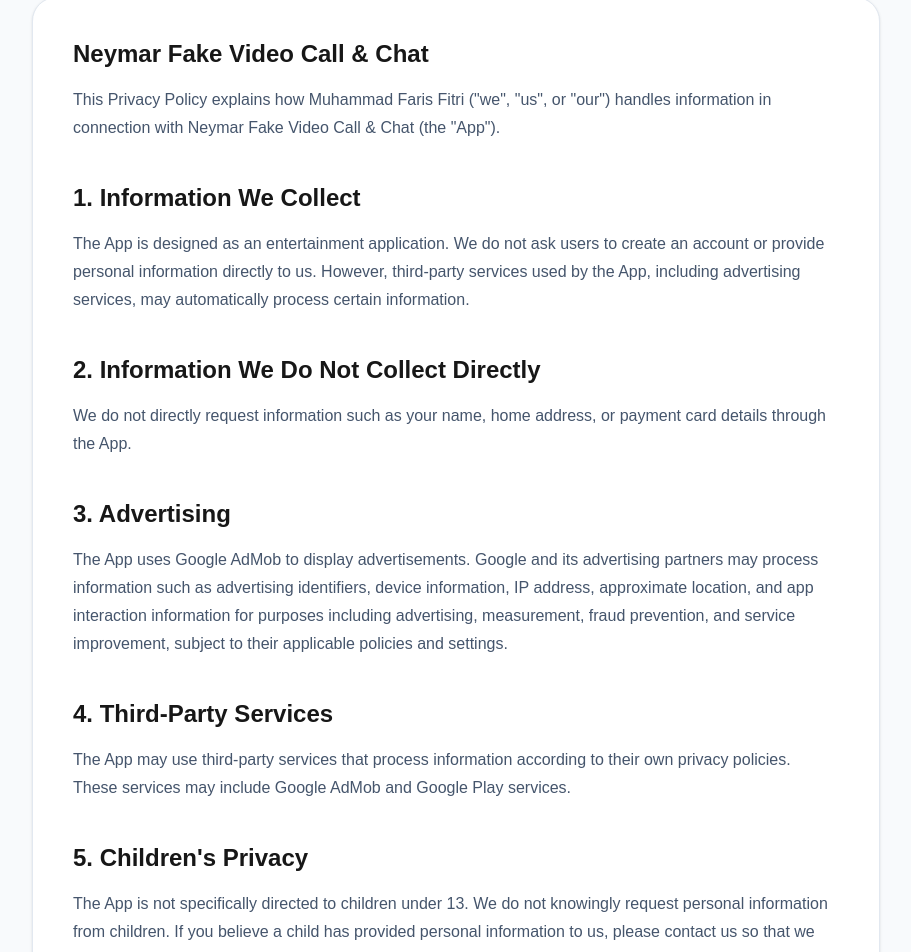
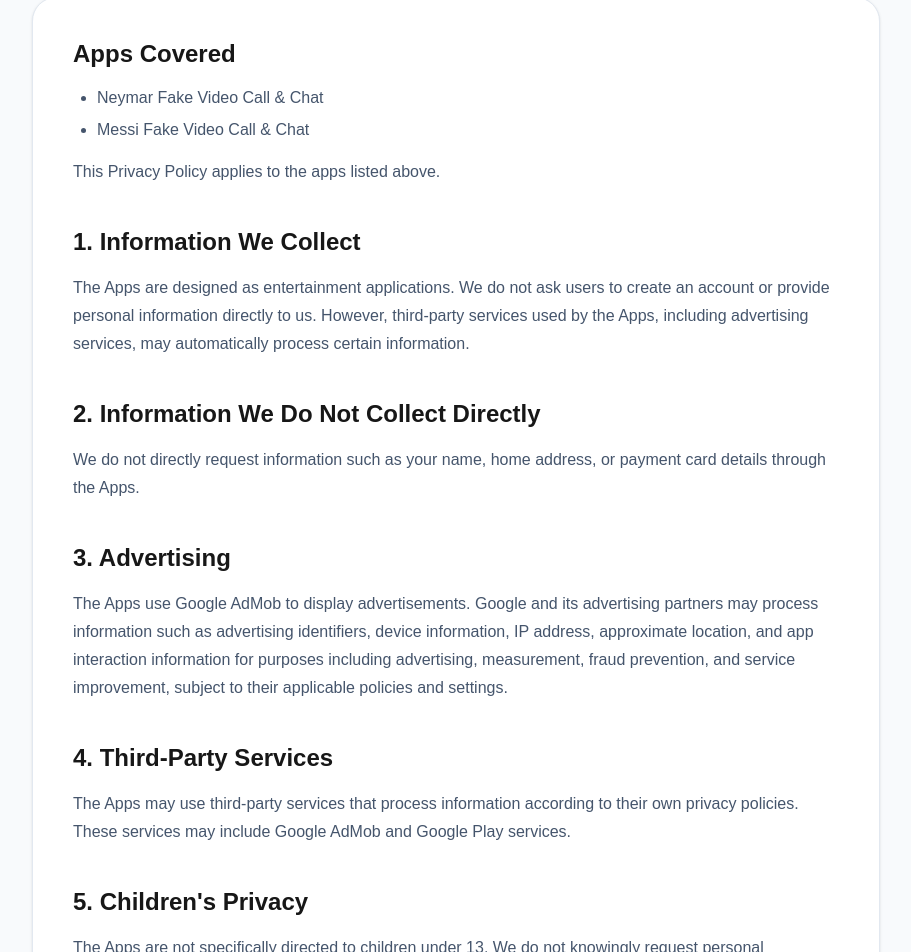
Before and after one commit to farisfitri08/faris-developer-website, a Next.js app: page /privacy in a window 1280 px wide. Shown: the part 320-1272 px from the top of the page, without its empty margins (184-1095 px from the left). Built offline with nearby package versions, Linux system fonts and the light colour scheme.

Commit message:
add messi app in privacy

```diff
--- a/app/privacy/page.tsx
+++ b/app/privacy/page.tsx
@@ -16,14 +16,16 @@
 
         <div className="mt-10 rounded-3xl border border-slate-200 bg-white p-7 shadow-sm sm:p-10">
           <h2 className="text-2xl font-bold">
-            Neymar Fake Video Call & Chat
+            Apps Covered
           </h2>
 
+          <ul className="mt-4 list-disc space-y-2 pl-6 text-slate-600">
+            <li>Neymar Fake Video Call &amp; Chat</li>
+            <li>Messi Fake Video Call &amp; Chat</li>
+          </ul>
+
           <p className="mt-4 leading-7 text-slate-600">
-            This Privacy Policy explains how Muhammad Faris Fitri
-            (&quot;we&quot;, &quot;us&quot;, or &quot;our&quot;) handles
-            information in connection with Neymar Fake Video Call &
-            Chat (the &quot;App&quot;).
+            This Privacy Policy applies to the apps listed above.
           </p>
 
           <h2 className="mt-10 text-2xl font-bold">
@@ -31,11 +33,11 @@
           </h2>
 
           <p className="mt-4 leading-7 text-slate-600">
-            The App is designed as an entertainment application. We do
-            not ask users to create an account or provide personal
-            information directly to us. However, third-party services
-            used by the App, including advertising services, may
-            automatically process certain information.
+            The Apps are designed as entertainment applications. We do not
+            ask users to create an account or provide personal information
+            directly to us. However, third-party services used by the Apps,
+            including advertising services, may automatically process certain
+            information.
           </p>
 
           <h2 className="mt-10 text-2xl font-bold">
@@ -43,8 +45,8 @@
           </h2>
 
           <p className="mt-4 leading-7 text-slate-600">
-            We do not directly request information such as your name,
-            home address, or payment card details through the App.
+            We do not directly request information such as your name, home
+            address, or payment card details through the Apps.
           </p>
 
           <h2 className="mt-10 text-2xl font-bold">
@@ -52,13 +54,13 @@
           </h2>
 
           <p className="mt-4 leading-7 text-slate-600">
-            The App uses Google AdMob to display advertisements. Google
-            and its advertising partners may process information such
-            as advertising identifiers, device information, IP address,
+            The Apps use Google AdMob to display advertisements. Google and
+            its advertising partners may process information such as
+            advertising identifiers, device information, IP address,
             approximate location, and app interaction information for
-            purposes including advertising, measurement, fraud
-            prevention, and service improvement, subject to their
-            applicable policies and settings.
+            purposes including advertising, measurement, fraud prevention,
+            and service improvement, subject to their applicable policies and
+            settings.
           </p>
 
           <h2 className="mt-10 text-2xl font-bold">
@@ -66,7 +68,7 @@
           </h2>
 
           <p className="mt-4 leading-7 text-slate-600">
-            The App may use third-party services that process information
+            The Apps may use third-party services that process information
             according to their own privacy policies. These services may
             include Google AdMob and Google Play services.
           </p>
@@ -76,11 +78,10 @@
           </h2>
 
           <p className="mt-4 leading-7 text-slate-600">
-            The App is not specifically directed to children under 13.
-            We do not knowingly request personal information from
-            children. If you believe a child has provided personal
-            information to us, please contact us so that we can review
-            the situation.
+            The Apps are not specifically directed to children under 13. We
+            do not knowingly request personal information from children. If
+            you believe a child has provided personal information to us,
+            please contact us so that we can review the situation.
           </p>
 
           <h2 className="mt-10 text-2xl font-bold">
@@ -89,9 +90,9 @@
 
           <p className="mt-4 leading-7 text-slate-600">
             We take reasonable measures to maintain the security of
-            information handled by the App and its service providers.
-            No method of electronic transmission or storage is
-            completely secure.
+            information handled by the Apps and their service providers. No
+            method of electronic transmission or storage is completely
+            secure.
           </p>
 
           <h2 className="mt-10 text-2xl font-bold">
@@ -99,9 +100,9 @@
           </h2>
 
           <p className="mt-4 leading-7 text-slate-600">
-            We may update this Privacy Policy from time to time. Any
-            changes will be posted on this page with an updated
-            &quot;Last updated&quot; date.
+            We may update this Privacy Policy from time to time. Any changes
+            will be posted on this page with an updated &quot;Last updated&quot;
+            date.
           </p>
 
           <h2 className="mt-10 text-2xl font-bold">
```
